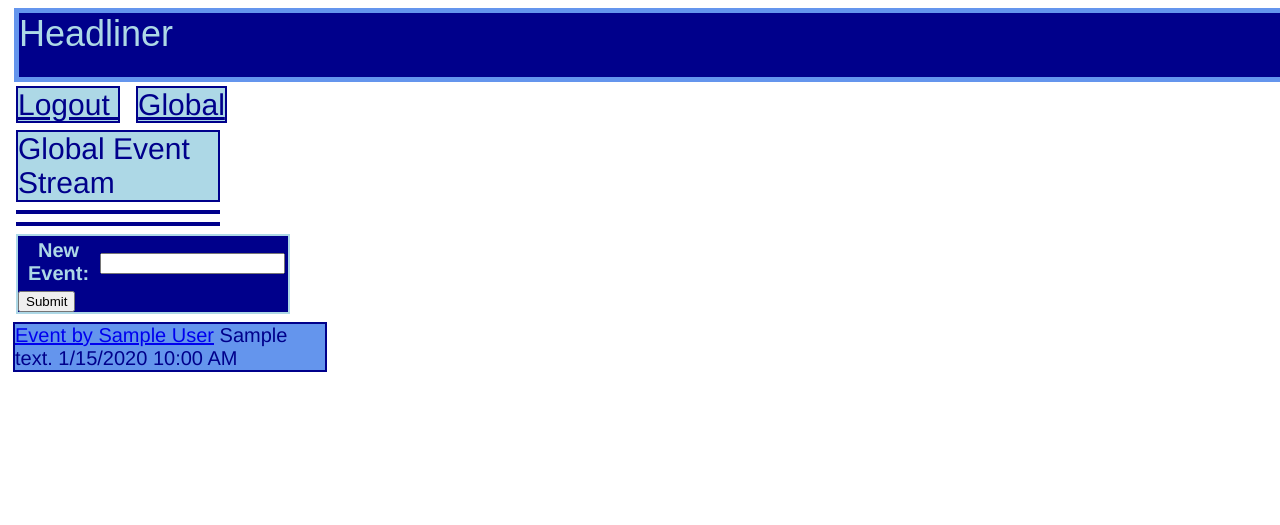
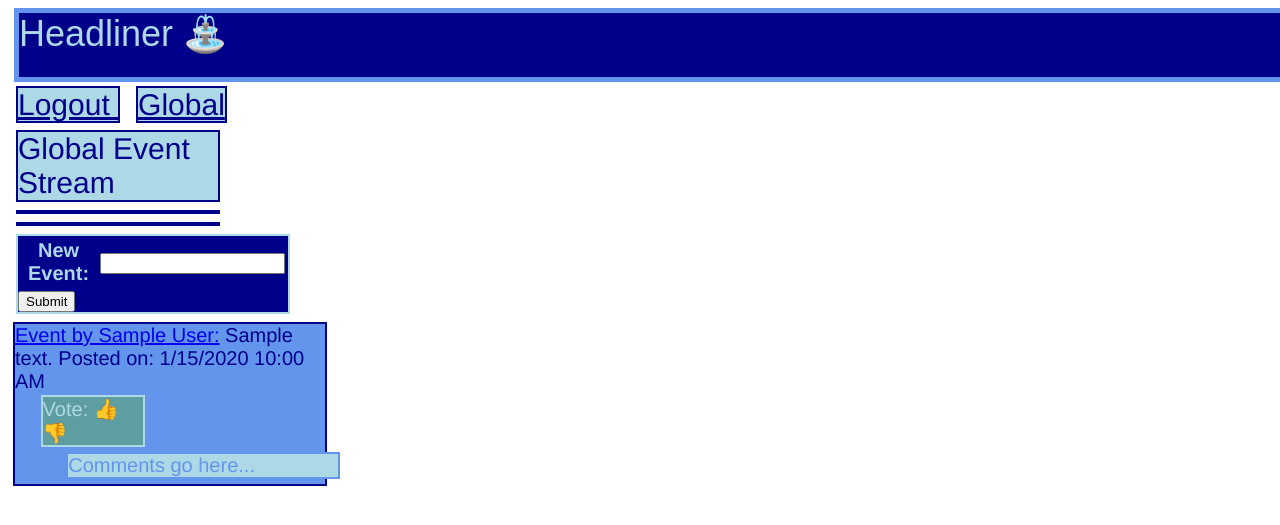
Before and after one commit to thomaslee9/Headliner, a Django app: page /global in a window 1280 px wide. Shown: the top 525 px of the page. Run offline with Django 5.2, Linux system fonts and the light colour scheme; a user stored in the database is signed in; tables that the repository leaves empty hold one stand-in row (values such as "Sample post").

Commit message:
added vote up/down button and more css

```diff
--- a/headliner/static/headliner/global.js
+++ b/headliner/static/headliner/global.js
@@ -58,6 +58,7 @@ function updateList(items) {
 }
 //makes the post element
 function makeEventElement(item) {
+    // Build Event element
     let element = document.createElement('div');
     element.className = 'event-div';
     element.id = 'id_event_div_' + item.id;
@@ -66,11 +67,30 @@ function makeEventElement(item) {
     let localDateString = date.toLocaleDateString();
     let localTimeString = date.toLocaleTimeString('en-US', format);
     element.innerHTML = `
-        <a href="${`/other_profile/${item.username}/`}" class="event-name" id="id_event_profile_${item.id}">Event by ${item.first_name} ${item.last_name}</a>
-        <span id="id_event_text_${ item.id }" class="event-text">${item.text}</span>
-        <span id="id_event_date_time_${item.id}" class="event-date">${ localDateString } ${localTimeString}</span>
-        <div id=comments-for-event-${ item.id }></div>
+        <a href="${`/other_profile/${item.username}/`}" class="event-name" id="id_event_profile_${item.id}">Event by ${item.first_name} ${item.last_name}:</a>
+        <span id="id_event_text_${ item.id }" class="event-text"> ${item.text}</span>
+        <span id="id_event_date_time_${item.id}" class="event-date"> Posted on: ${ localDateString } ${localTimeString}</span>
     `;
+
+    // Build Upvote / Downvote Element for this Event post
+    let voteDiv = document.createElement('div');
+    voteDiv.className = 'vote-div';
+    voteDiv.id = 'id_vote_div_' + item.id;
+    voteDiv.innerHTML = `
+        <div> Vote: 👍 👎</div>
+    `;
+    element.appendChild(voteDiv)
+
+    // Build Comment Element for this Event post
+    let commentDiv = document.createElement('div');
+    commentDiv.className = 'comment-div';
+    commentDiv.id = 'id_comment_div_' + item.id;
+    commentDiv.innerHTML = `
+        <div id="comments-for-event-${ item.id }"></div>
+        <div id="comment-div">Comments go here...</div>
+    `;
+    element.appendChild(commentDiv)
+
     return element
 }
 
--- a/headliner/static/headliner/headliner.css
+++ b/headliner/static/headliner/headliner.css
@@ -90,3 +90,31 @@ headliner.css */
     font-style: bold;
     color: darkblue;
 }
+
+.comment-div {
+    background-color: lightblue;
+    width: 270px;
+    border-width: 2px;
+    border-style: solid;
+    border-color: cornflowerblue;
+    margin: 5px;
+    margin-left: 4vw;
+    font-family: Helvetica;
+    font-size: 20px;
+    font-style: bold;
+    color: cornflowerblue;
+}
+
+.vote-div {
+    background-color: cadetblue;
+    width: 100px;
+    border-width: 2px;
+    border-style: solid;
+    border-color: lightblue;
+    margin: 2px;
+    margin-left: 2vw;
+    font-family: Helvetica;
+    font-size: 20px;
+    font-style: bold;
+    color: lightblue;
+}
--- a/headliner/templates/headliner/global.html
+++ b/headliner/templates/headliner/global.html
@@ -15,7 +15,7 @@ login.html -->
 
     <header id="header_div">
         <div class="title" id="site_name">
-            Headliner
+            Headliner ⛲
         </div>
 
         <a id="logout_link" class="box" href="{% url 'logout' %}"> Logout </a>
--- a/headliner/templates/headliner/login.html
+++ b/headliner/templates/headliner/login.html
@@ -13,7 +13,7 @@ login.html -->
 
     <header id="header_div">
         <div class="title" id="site_name">
-            Headliner
+            Headliner ⛲
         </div>
 
         <a id="register_link" class="box" href="register"> Register </a>
--- a/headliner/templates/headliner/register.html
+++ b/headliner/templates/headliner/register.html
@@ -13,7 +13,7 @@ register.html -->
 
     <header id="header_div">
         <div class="title" id="site_name">
-            Headliner
+            Headliner ⛲
         </div>
 
         <a id="login_link" class="box" href="log-in"> Login </a>
```
